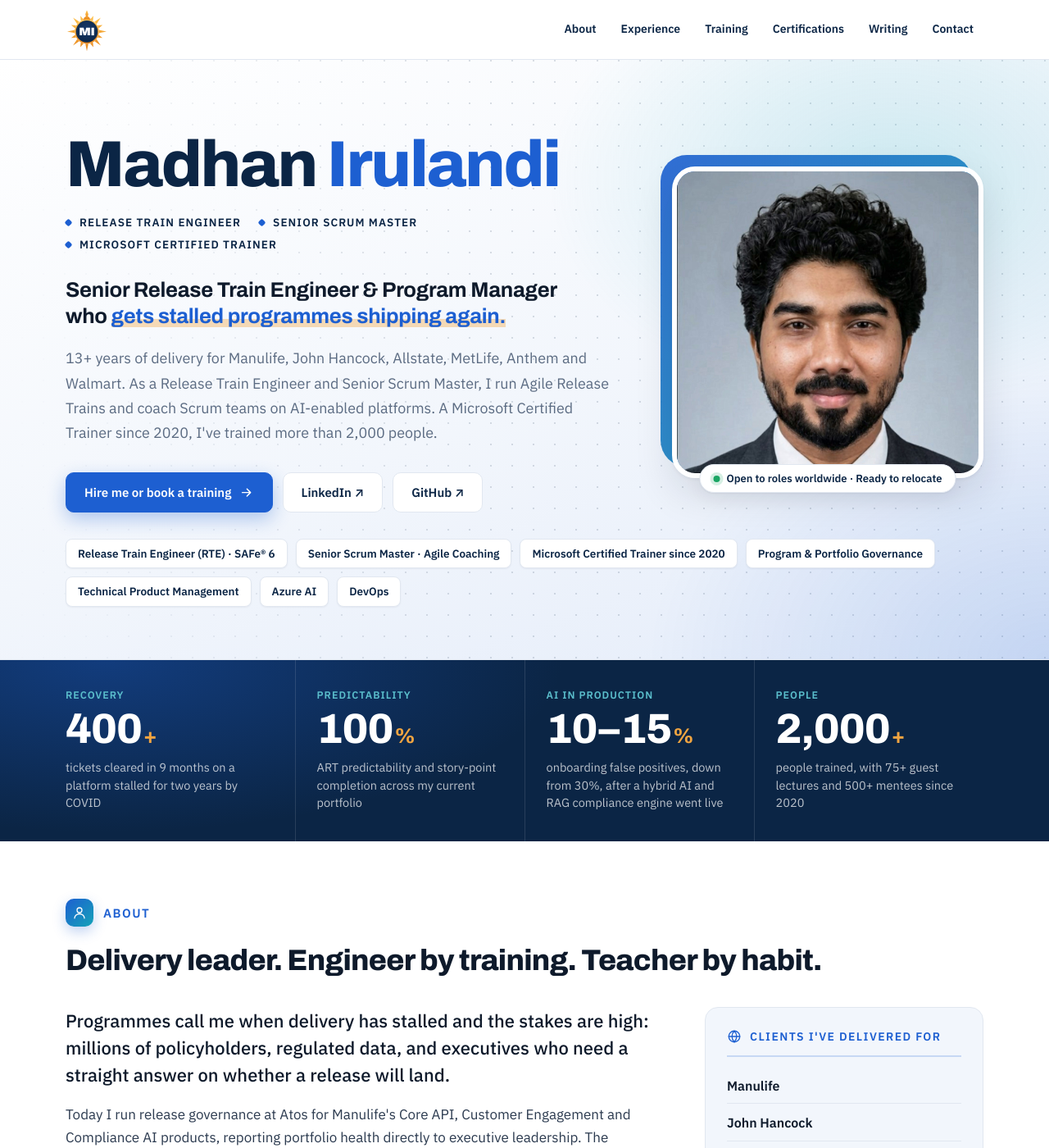
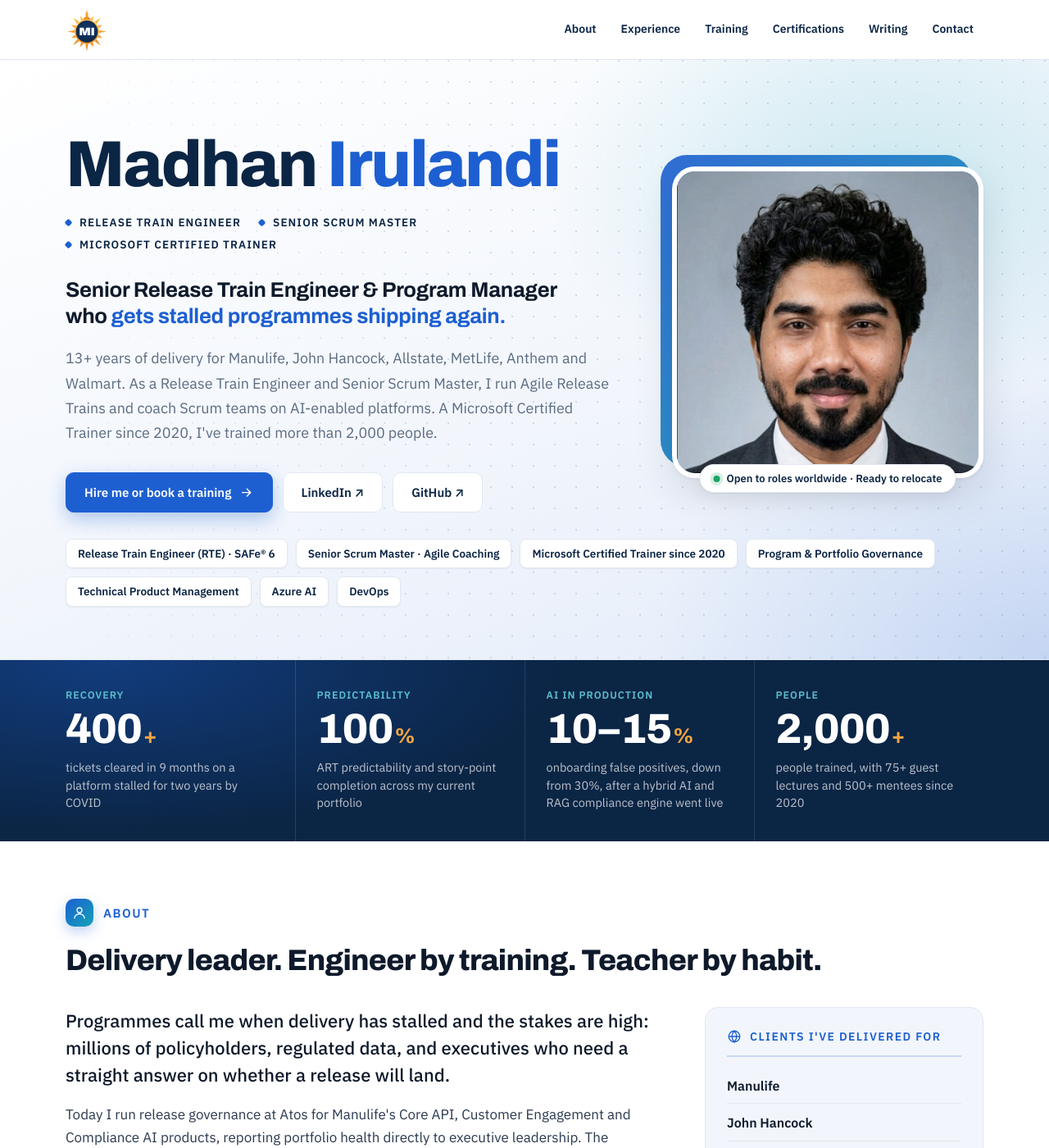
Before and after one commit to Madhan-I/Madhan-I.github.io, a Jekyll site: the page built from index.html, in a window 1280 px wide and 1400 px high. Shown: the whole window at 82% size. Built offline with Jekyll 4.4.1, drawn with Linux system fonts in a browser that asks for light colours.

Commit message:
Remove highlighter underline from hero headline
Co-Authored-By: Claude Opus 5.5 <noreply@anthropic.com>
Claude-Session: https://claude.ai/code/session_01MFRrTt7LBDdX57m85KHNGp

```diff
--- a/assets/css/style.css
+++ b/assets/css/style.css
@@ -65,7 +65,7 @@ h1 .last { color: var(--brand); }
 .roles span { display: inline-flex; align-items: center; gap: 10px; }
 .roles span::before { content: ""; width: 7px; height: 7px; border-radius: 2px; background: var(--brand); transform: rotate(45deg); }
 .role { font-weight: 700; font-size: clamp(21px, 2.3vw, 30px); line-height: 1.25; letter-spacing: -0.01em; margin: 30px 0 0; max-width: 30ch; color: var(--ink); font-family: var(--display); }
-.role em { font-style: normal; color: var(--brand); background: linear-gradient(transparent 62%, color-mix(in srgb, var(--accent) 38%, transparent) 62%); }
+.role em { font-style: normal; color: var(--brand); }
 .lede { color: var(--muted); font-size: clamp(16px, 1.4vw, 18px); line-height: 1.7; max-width: 64ch; margin: 20px 0 0; }
 .ctas { display: flex; gap: 12px; flex-wrap: wrap; margin-top: 32px; }
 .btn { display: inline-flex; align-items: center; gap: 10px; font: 600 15px/1 var(--body); padding: 15px 22px; border-radius: 10px; border: 1.5px solid var(--navy); background: var(--navy); color: #FFFFFF; text-decoration: none; cursor: pointer; transition: transform .18s ease, box-shadow .18s ease, background .18s ease; }
```
